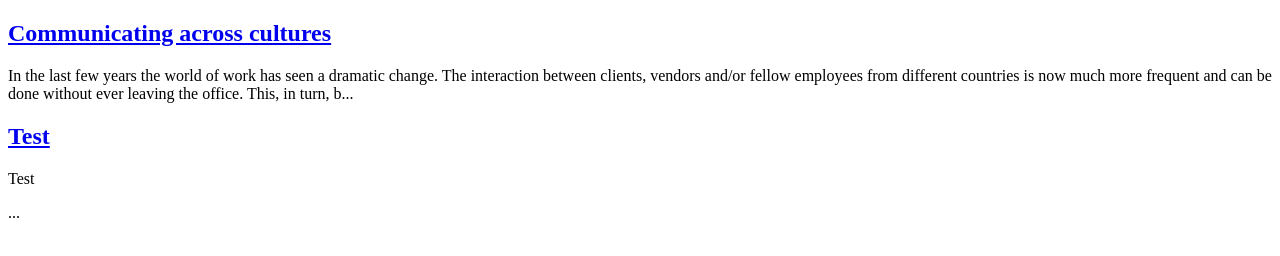
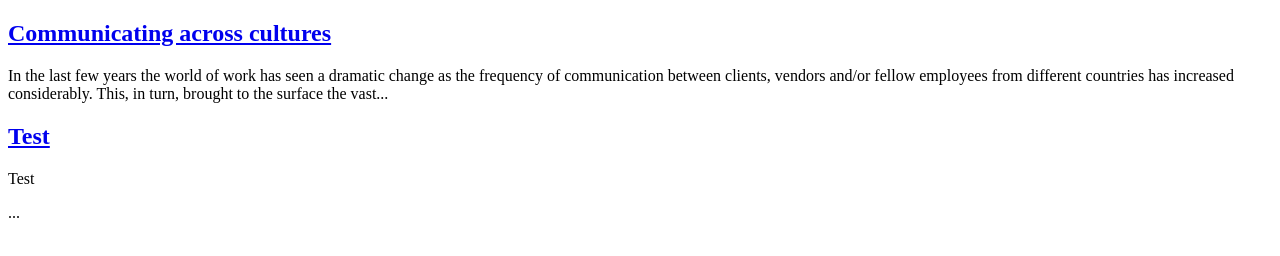
Before and after one commit to marianoheller/marianoheller.github.io, a Gatsby site: page /blog in a window 1280 px wide. Built offline with nearby package versions, Linux system fonts and the light colour scheme; Gatsby itself is replaced by a stand-in of ours.

Commit message:
martes tarde

```diff
--- a/src/pages/posts/2018-03-29/index.md
+++ b/src/pages/posts/2018-03-29/index.md
@@ -4,7 +4,7 @@ date: "2018-03-29"
 title: "Communicating across cultures"
 ---
 
-In the last few years the world of work has seen a dramatic change. The interaction between clients, vendors and/or fellow employees from different countries is now much more frequent and can be done without ever leaving the office. This, in turn, brought to the surface the vast contrast in communication styles between cultures and the problems generated by it. This.....
+In the last few years the world of work has seen a dramatic change as the frequency of communication between clients, vendors and/or fellow employees from different countries has increased considerably. This, in turn, brought to the surface the vast contrast in communication styles between cultures and the problems generated by it. Problems such as ....
 
 **Fix intro, repite concepto && q problemas genera??**
 
```
